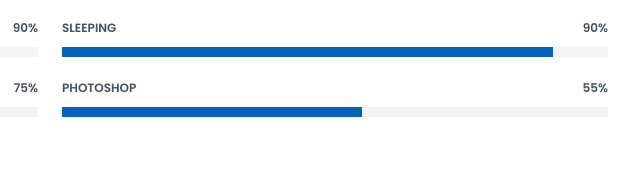
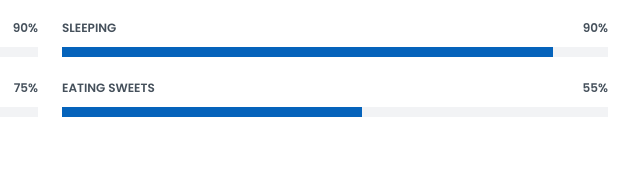
Before and after one commit to harishkumarforeverr/portfolio, a plain HTML site: page index.html in a window 1280 px wide. Shown: the part 1972-2160 px from the top of the page, 640-1280 px from the left. Drawn offline with nearby package versions, Linux system fonts and the light colour scheme.

Commit message:
small changes

```diff
--- a/index.html
+++ b/index.html
@@ -361,7 +361,7 @@
               </div>
 
               <div class="progress">
-                <span class="skill">Photoshop <i class="val">55%</i></span>
+                <span class="skill">Eating Sweets <i class="val">55%</i></span>
                 <div class="progress-bar-wrap">
                   <div
                     class="progress-bar"
```
